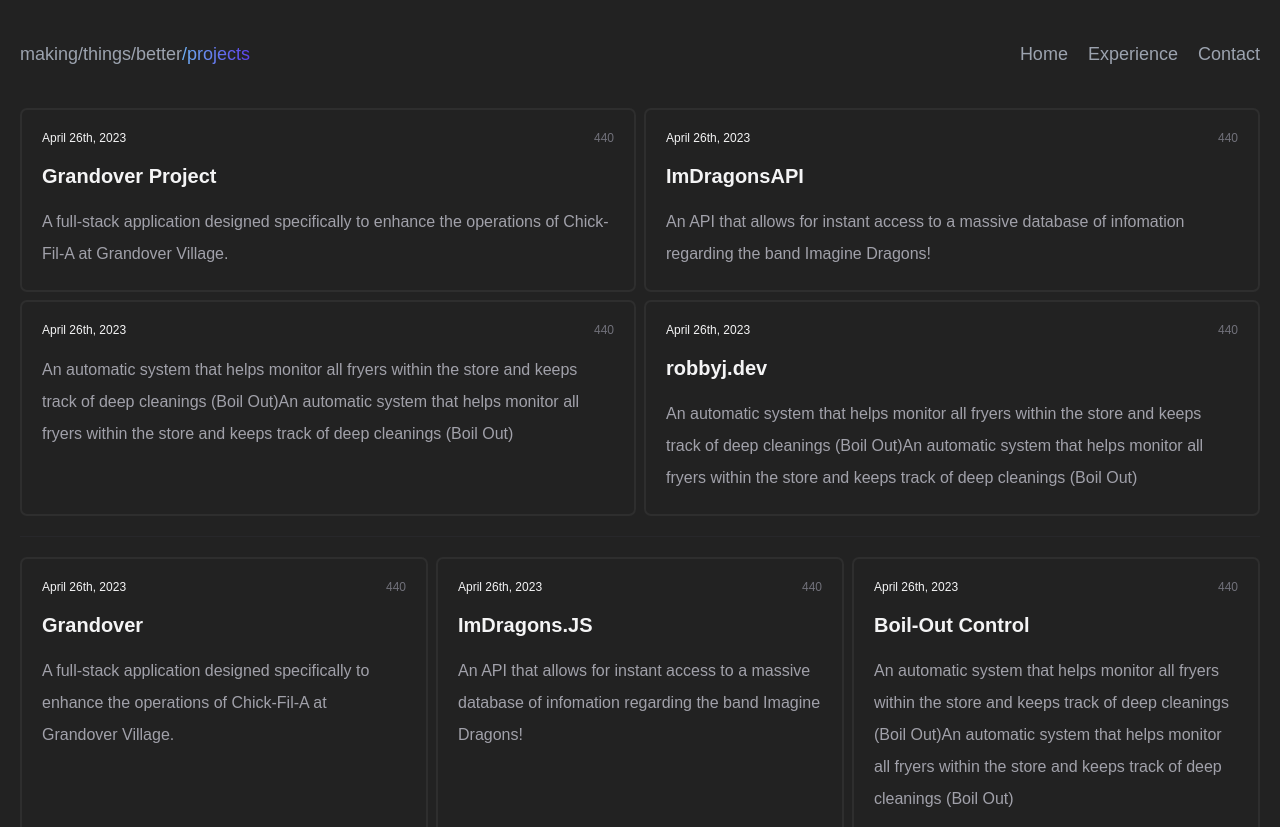
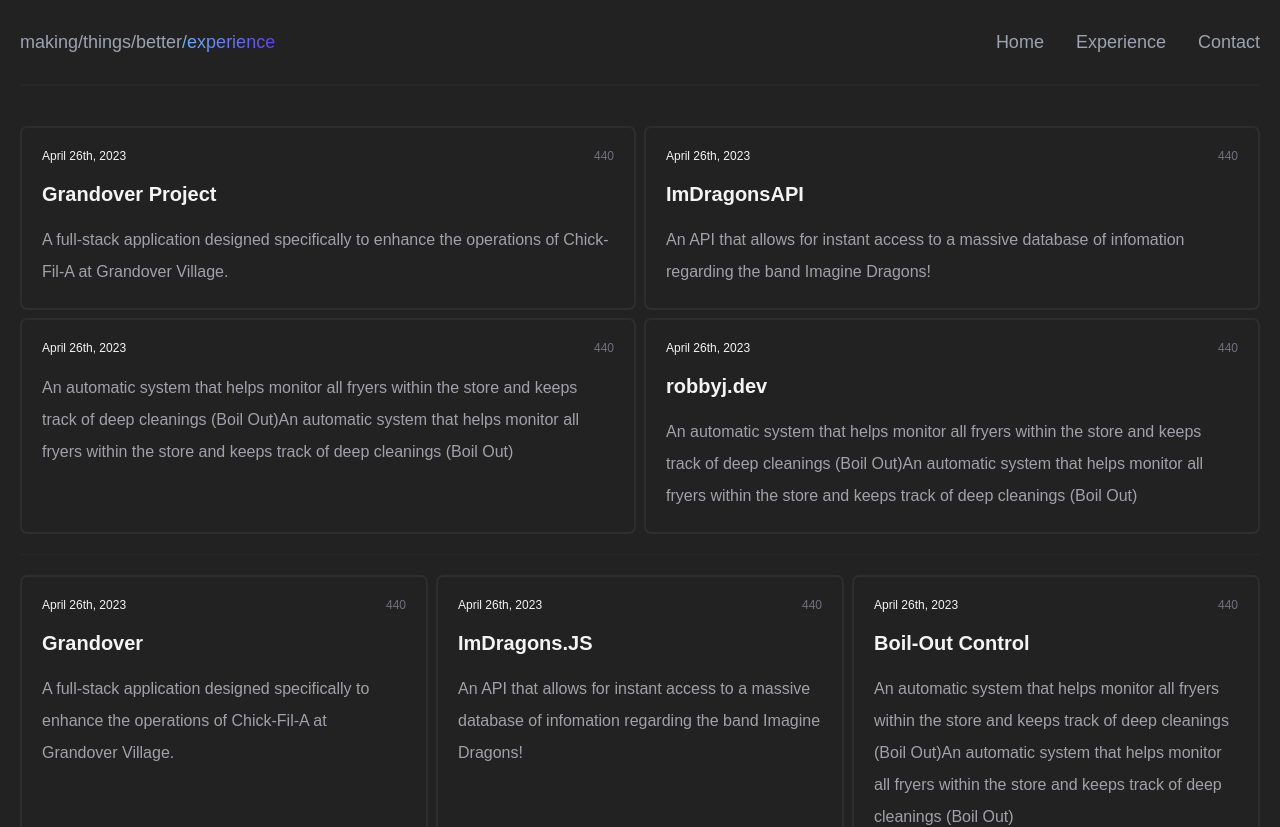
Before and after one commit to RobbiDev/portfolio, a Next.js app: page /projects in a window 1280 px wide. Shown: the top 827 px of the page. Built offline with nearby package versions, Linux system fonts and the light colour scheme; a web font is replaced by a local one.

Commit message:
New Navbar

```diff
--- a/components/Nav.jsx
+++ b/components/Nav.jsx
@@ -1,7 +1,15 @@
 import { useState } from 'react';
 
-const Navbar = () => {
+
+/**
+ * Navbar component for displaying categorized job listings.
+ * @component
+ * @returns {JSX.Element} Navbar component
+ */
+export default function Navbar({ page }) {
+
     const [isOpen, setIsOpen] = useState(false);
+    const link = `/${page}`.toLocaleLowerCase()
 
     const toggleMenu = () => {
         setIsOpen(!isOpen);
@@ -31,7 +39,7 @@
                             <a href="/" className="" aria-current="page">Home</a>
                         </li>
                         <li>
-                            <a href="/projects" className="">Projects</a>
+                            <a href={link} className="">{page}</a>
                         </li>
                         <li>
                             <a href="/contact" className="">Contact</a>
@@ -42,6 +50,4 @@
 
         </header>
     );
-};
-
-export default Navbar;
+}
--- a/pages/experience/index.js
+++ b/pages/experience/index.js
@@ -2,9 +2,7 @@
 import Head from 'next/head';
 import JobCard from '@/components/JobCard';
 import jobsData from '@/data/jobs.json';
-
 import Navbar from '@/components/Nav';
-
 
 // Define fonts with specific configurations
 import { Konkhmer_Sleokchher, Roboto } from 'next/font/google';
@@ -13,14 +11,15 @@
 const secondary = Roboto({ weight: ["400"], subsets: ['latin'] });
 const tertiary = Roboto({ weight: ["400"], subsets: ['latin'] });
 
-
-
 /**
  * Experience component for displaying categorized job listings.
  * @component
  * @returns {JSX.Element} Experience component
  */
 export default function Home() {
+
+    const page = 'Projects';
+
     return (
         <div>
             <Head>
@@ -29,8 +28,10 @@
             </Head>
 
             <main className={`container mx-auto ${primary.className} px-5 pb-10`}>
-                {/* Header section */}
-                <Navbar />
+
+                {/* NavBar section */}
+                <Navbar page={page}/>
+
 
                 <section className='flex flex-col lg:flex-row lg:space-x-5'>
                     {/* About section */}
--- a/pages/projects/index.js
+++ b/pages/projects/index.js
@@ -7,7 +7,12 @@
 const Konkhmer = Konkhmer_Sleokchher({ weight: ["400"], subsets: ['latin'] })
 
 
+import Navbar from '@/components/Nav';
+
 export default function Home() {
+
+    const page = 'Experience';
+
     return (
         <main className={`${Konkhmer.className}`}>
             <Head>
@@ -17,21 +22,7 @@
 
             <main className={`container mx-auto ${Konkhmer.className} px-5 pb-10`}>
 
-                <header className='flex flex-col md:flex-row text-lg py-10 items-center sm:justify-between text-white border-b-white '>
-
-                    <div className='text-gray-400'>
-                        <a href='/' >making/things/better<span className='gradient'>/projects</span></a>
-                    </div>
-
-
-                    <nav className='flex flex-row justify-between space-x-5 text-gray-400'>
-                        <a href='/'>Home</a>
-                        <a href='/experience'>Experience</a>
-                        <a href='/contact'>Contact</a>
-                    </nav>
-
-
-                </header>
+                <Navbar page={page}/>
 
                 <section className='flex flex-col lg:grid grid-cols-2 grid-row-1 gap-2'>
 
```
